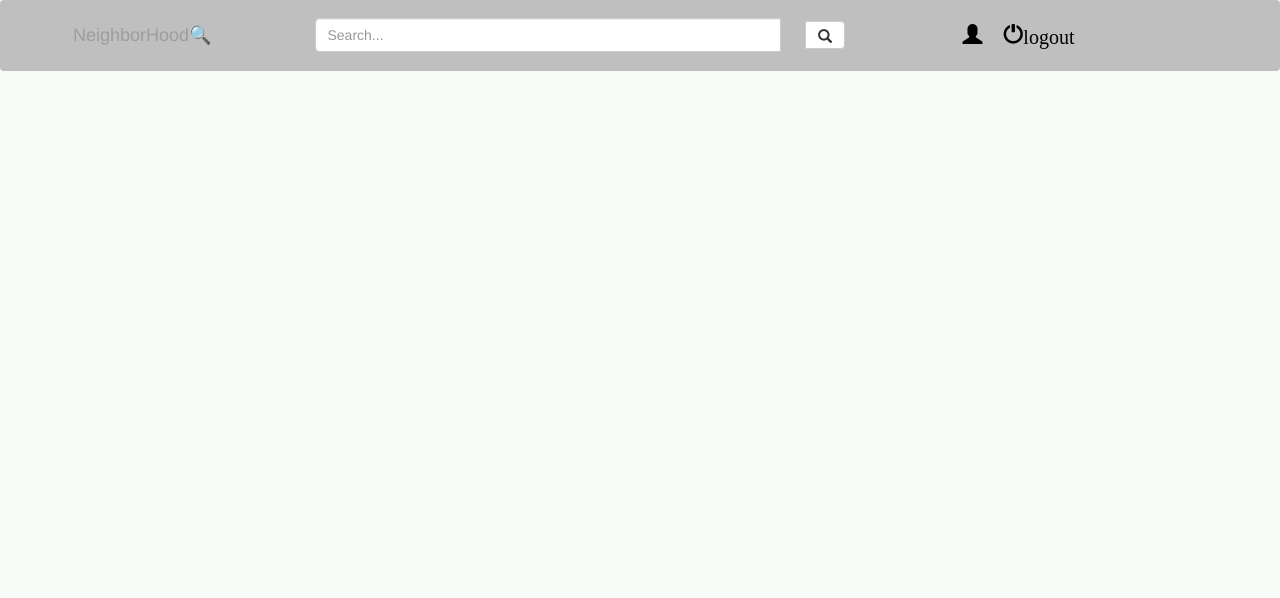
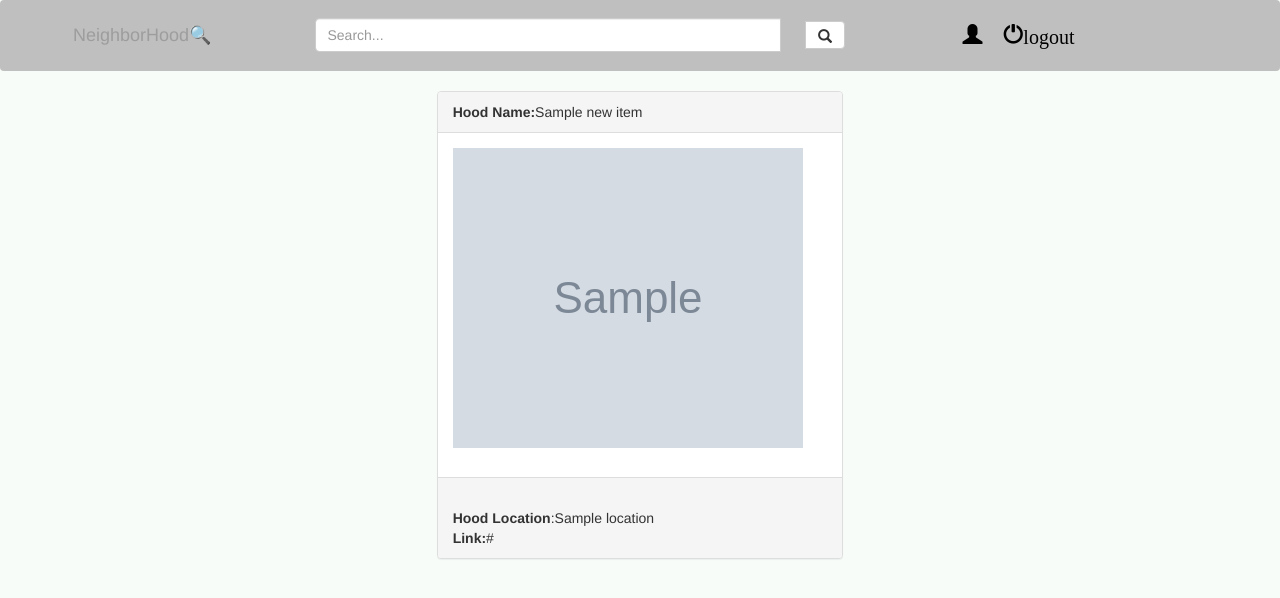
Before and after one commit to nyagajr/neighborhood, a Django app: template app/templates/welcome.html in a window 1280 px wide. Shown: the top 598 px of the page. Run offline with Django 3.2, Linux system fonts and the light colour scheme; the template is opened without the code that fills it: most values are stand-ins (such as "Sample title", 1, 10 or a date in 2020); grey boxes marked "Sample" are stand-in pictures; some libraries are stand-ins or nearby versions.

Commit message:
correcting the landing page

```diff
--- a/app/templates/welcome.html
+++ b/app/templates/welcome.html
@@ -1,5 +1,28 @@
 {%extends 'all/base.html'%}
+{{block.super}}
+{% block content %}
 
-{% block content %}
-{{block.super}}
+{% for new_item in new %}
+<div>
+
+  <div class='row'>
+    <div class='col-md-4'>
+    </div>
+    <div class='col-md-4'>
+      <div id='pan' class="panel panel-default">
+        <div class="panel-heading"><b>Hood Name:</b>{{new_item.hood_name}}</div>
+        <form class="" action="" method="post">
+          <div class="panel-body"><img src="{{new_item.hood_photo.url}}" alt="jpg" width="350" height="300" /></div>
+        </form>
+        <div class="panel-footer"><br><b>Hood Location</b>:{{new_item.location}}<b><br>Link:</b>{{new_item.link_hood}}</div>
+
+
+
+      </div>
+
+    </div>
+  </div>
+  {% endfor %}
+</div>
+
 {% endblock %}
```
